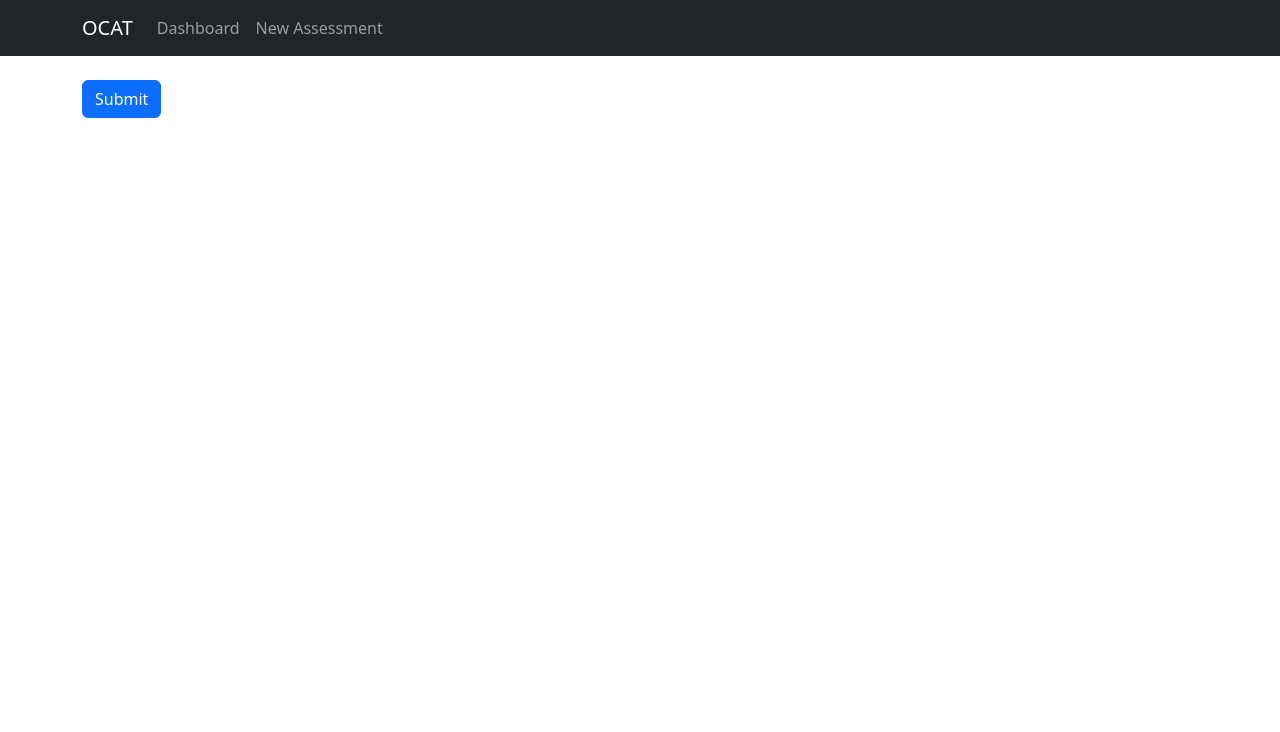
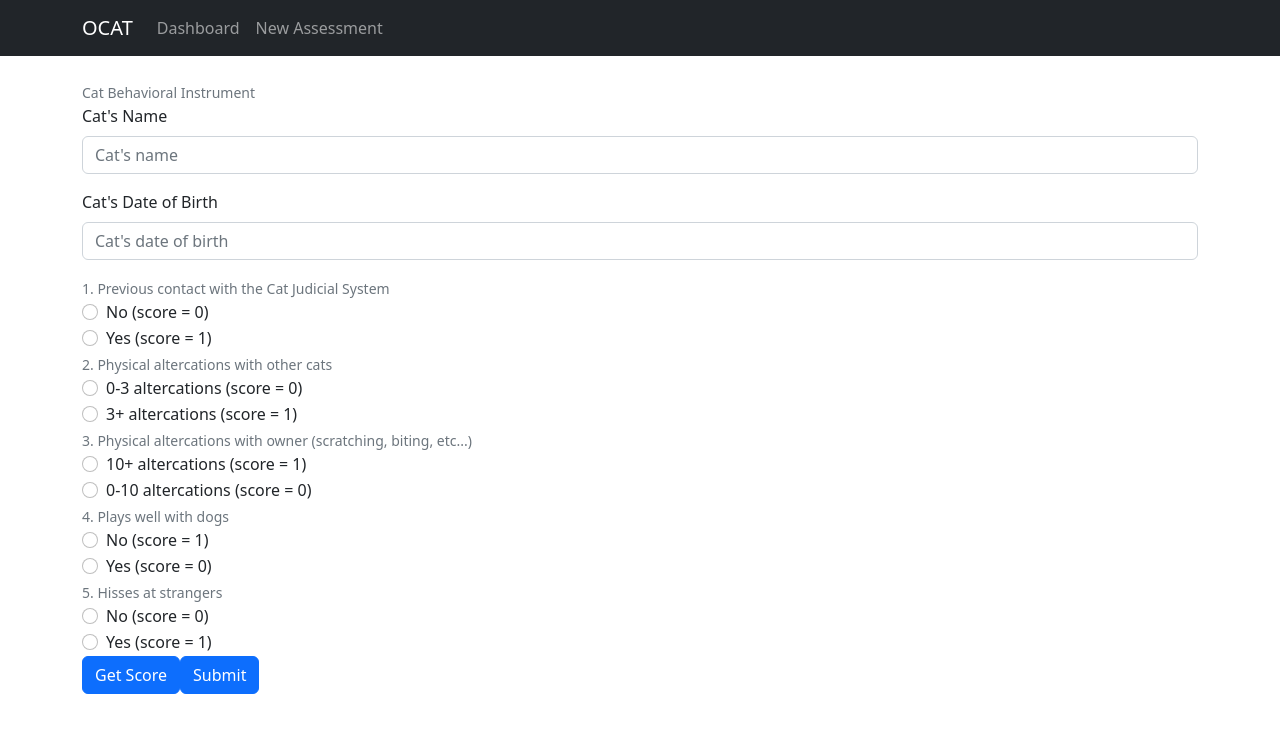
Before and after one commit to UC-ITSC/OCAT-QA-Template, a React (Create React App) app in the folder packages/client/: page /assessment/new in a window 1280 px wide. Shown: the top 732 px of the page. Built offline with nearby package versions, Linux system fonts and the light colour scheme.

Commit message:
start on frontend

```diff
--- a/packages/client/package.json
+++ b/packages/client/package.json
@@ -16,6 +16,7 @@
     "react": "^18.2.0",
     "react-bootstrap": "^2.7.0",
     "react-dom": "^18.2.0",
+    "react-hook-form": "^7.45.2",
     "react-router-dom": "^6.4.5",
     "sass": "^1.56.2"
   },
--- a/packages/client/src/pages/Assessments/NewAssessment.jsx
+++ b/packages/client/src/pages/Assessments/NewAssessment.jsx
@@ -1,8 +1,15 @@
 import React from 'react';
 import { Button, Form } from 'react-bootstrap';
+import { useForm } from 'react-hook-form';
 import { AssessmentService } from '../../services/AssessmentService';
 
 export const NewAssessment = () => {
+  const {
+    formState: { errors },
+    getValues,
+    handleSubmit,
+    register,
+  } = useForm();
 
   // create a form that utilizes the "onSubmit" function to send data to
   // packages/client/src/services/AssessmentService.js and then onto the packages/api/src/routes/assessment express API
@@ -10,7 +17,137 @@ export const NewAssessment = () => {
     await AssessmentService.submit(data);
   };
 
-  return <Form>
-    <Button variant="primary" type="submit">Submit</Button>
+  const calculateScore = (data) => {
+    let questionScore = 0;
+    if (data.question) {
+      data.question.forEach((_question) => {
+        _question.score.forEach((_score, index) => {
+          if (_score === `on`) {
+            questionScore += index;
+          }
+        });
+      });
+
+      return questionScore.toString();
+    }
+
+    return `0`;
+
+  };
+
+  // TODO figure out scoring
+  // TODO figure out clearing values on submit
+  return <Form onSubmit={handleSubmit(onSubmit)}>
+    <Form.Text>Cat Behavioral Instrument</Form.Text>
+
+    <Form.Group className="mb-3" controlId="formCatName">
+      <Form.Label>Cat's Name</Form.Label>
+      <Form.Control placeholder="Cat's name"
+        name="catName"
+        {...register(`catNameRequired`, { required: true })} />
+      {errors.catNameRequired && <span>This field is required</span>}
+    </Form.Group>
+
+    <Form.Group className="mb-3" controlId="formCatBirth">
+      <Form.Label>Cat's Date of Birth</Form.Label>
+      <Form.Control placeholder="Cat's date of birth" {...register(`catBirthRequired`, { required: true })} />
+      {errors.catBirthRequired && <span>This field is required</span>}
+    </Form.Group>
+
+    <Form.Group>
+      <Form.Text>1. Previous contact with the Cat Judicial System</Form.Text>
+      <Form.Check
+        type="radio"
+        id="question-1-score-0"
+        name="question-1"
+        label="No (score = 0)"
+        value="1"
+        {...register(`question.1.score.0`)}
+      />
+      <Form.Check
+        type="radio"
+        id="question-1-score-1"
+        name="question-1"
+        label="Yes (score = 1)"
+        {...register(`question.1.score.1`)}
+      />
+    </Form.Group>
+
+    <Form.Group>
+      <Form.Text>2. Physical altercations with other cats</Form.Text>
+      <Form.Check
+        type="radio"
+        id="question-2-score-0"
+        name="question-2"
+        label="0-3 altercations (score = 0)"
+        {...register(`question.2.score.0`)}
+      />
+      <Form.Check
+        type="radio"
+        id="question-2-score-1"
+        name="question-2"
+        label="3+ altercations (score = 1)"
+        {...register(`question.2.score.1`)}
+      />
+    </Form.Group>
+
+    <Form.Group>
+      <Form.Text>3. Physical altercations with owner (scratching, biting, etc...)</Form.Text>
+      <Form.Check
+        type="radio"
+        id="question-3-score-1"
+        name="question-3"
+        label="10+ altercations (score = 1)"
+        {...register(`question.3.score.1`)}
+      />
+      <Form.Check
+        type="radio"
+        id="question-3-score-0"
+        name="question-3"
+        label="0-10 altercations (score = 0)"
+        {...register(`question.3.score.0`)}
+      />
+    </Form.Group>
+
+    <Form.Group>
+      <Form.Text>4. Plays well with dogs</Form.Text>
+      <Form.Check
+        type="radio"
+        id="question-4-score-1"
+        name="question-4"
+        label="No (score = 1)"
+        {...register(`question.4.score.1`)}
+      />
+      <Form.Check
+        type="radio"
+        id="question-4-score-0"
+        name="question-4"
+        label="Yes (score = 0)"
+        {...register(`question.4.score.0`)}
+      />
+    </Form.Group>
+
+    <Form.Group>
+      <Form.Text>5. Hisses at strangers</Form.Text>
+      <Form.Check
+        type="radio"
+        id="question-5-score-0"
+        name="question-5"
+        label="No (score = 0)"
+        {...register(`question.5.score.0`)}
+      />
+      <Form.Check
+        type="radio"
+        id="question-5-score-1"
+        name="question-5"
+        label="Yes (score = 1)"
+        {...register(`question.5.score.1`)}
+      />
+    </Form.Group>
+
+    <Button {...register(`scoreRequired`)} onClick={() => {
+      <span>{calculateScore(getValues())}</span>; }}>Get Score</Button>
+
+    <Button variant="primary" type="submit" >Submit</Button>
   </Form>;
 };
```
Also changed, not shown: 1 other file (tests, documents, lock files or other folders).
